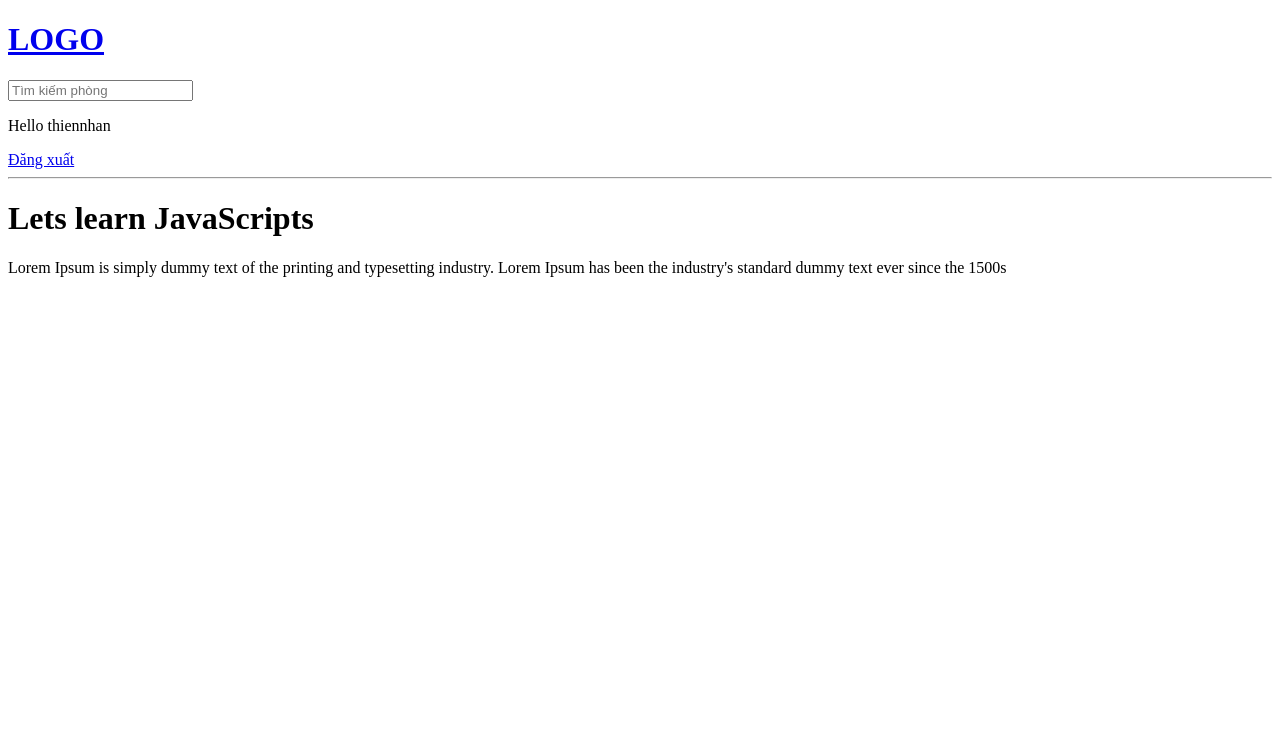
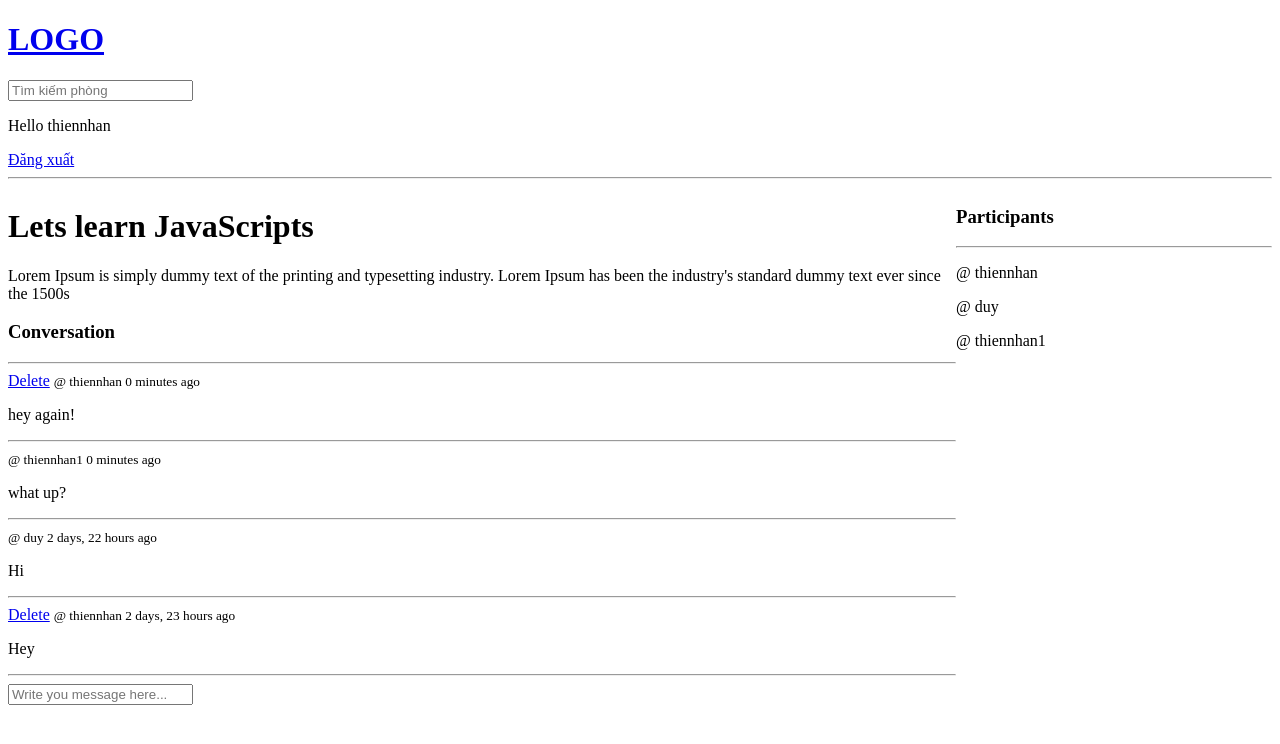
Before and after one commit to lamnhann/Django_blog, a Django app: page /room/1/ in a window 1280 px wide. Shown: the top 744 px of the page. Run offline with Django 5.2, Linux system fonts and the light colour scheme; a user stored in the database is signed in; data comes from the database, SQL or seed files in the repository; both versions use the stored data as it was after the commit.

Commit message:
Chat room message CRUD

```diff
--- a/base/models.py
+++ b/base/models.py
@@ -15,7 +15,8 @@ class Room(models.Model):
     topic = models.ForeignKey(Topic, on_delete= models.SET_NULL, null=True)
     name = models.CharField(max_length=200)
     description = models.TextField(null=True, blank=True)
-    # participants =
+    participants = models.ManyToManyField(
+        User, related_name='participants', blank=True)
     updated = models.DateTimeField(auto_now=True)
     created = models.DateTimeField(auto_now_add=True)
 
--- a/base/templates/base/room.html
+++ b/base/templates/base/room.html
@@ -1,7 +1,60 @@
 {% extends 'main.html' %}
 
 {% block content %}
-<h1>{{room.name}}</h1>
-<p>{{room.description}}</p>
+
+<style>
+    .room-container{
+        display: grid;
+        grid-template-columns: 3fr 1fr;
+    }
+</style>
+
+<div class="room-container">
+
+    <div>
+
+        <h1>{{room.name}}</h1>
+
+        <p>{{room.description}}</p>
+
+
+        <div class="comment-wrapper">
+            <h3>Conversation</h3>
+            <hr>
+
+            {% for message in room_messages %}
+                <div>
+                    {% if request.user == message.user %}
+                        <a href="{% url 'delete-message' message.id %}">Delete</a>
+                    {% endif %}
+                    <small>@ {{message.user}} {{message.created|timesince}} ago</small>
+                    <p>{{message.body}}</p>
+                    <hr>
+                </div>
+            {% endfor %}
+        </div>
+
+        {% if request.user.is_authenticated %}
+        <div class="comment-form">
+            <form method="POST" action="">
+                {% csrf_token %}
+                <input type="text" name="body" placeholder="Write you message here..." />
+            </form>
+        </div>
+        {% endif %}
+
+    </div>
+
+    <div>
+        <h3>Participants</h3>
+        <hr>
+        {% for user in participants %}
+            <div>
+                <p>@ {{user.username}}</p>
+            </div>
+        {% endfor %}
+    </div>
+
+</div>
 
 {% endblock content %}
--- a/base/urls.py
+++ b/base/urls.py
@@ -12,4 +12,5 @@ urlpatterns = [
     path('create-room/', views.createRoom, name="create-room"),
     path('update-room/<str:pk>', views.updateRoom, name="update-room"),
     path('delete-room/<str:pk>', views.deleteRoom, name="delete-room"),
+    path('delete-message/<str:pk>', views.deleteMessage, name="delete-message"),
 ]
--- a/base/views.py
+++ b/base/views.py
@@ -6,7 +6,7 @@ from django.db.models import Q
 from django.contrib.auth.models import User
 from django.contrib.auth import authenticate, login, logout
 from django.contrib.auth.forms import UserCreationForm
-from .models import Room, Topic
+from .models import Room, Topic, Message
 from .forms import RoomForm
 
 # Create your views here.
@@ -88,7 +88,19 @@ def home(request):
 
 def room(request, pk):
     room = Room.objects.get(id=pk)
-    context = {'room': room}
+    room_messages = room.message_set.all().order_by('-created')
+    participants = room.participants.all()
+
+    if request.method == 'POST':
+        message = Message.objects.create(
+            user = request.user,
+            room = room,
+            body = request.POST.get('body')
+        )
+        room.participants.add(request.user)
+        return redirect('room', pk=room.id)
+
+    context = {'room': room, 'room_messages': room_messages, 'participants': participants}
     return render(request, 'base/room.html', context)
 
 @login_required(login_url='login')
@@ -132,3 +144,15 @@ def deleteRoom(request, pk):
         room.delete()
         return redirect('home')
     return render(request, 'base/delete.html', {'obj': room})
+
+@login_required(login_url='login')
+def deleteMessage(request, pk):
+    message = Message.objects.get(id=pk)
+
+    if request.user != message.user:
+        return HttpResponse('Bạn không được cho phép')
+
+    if request.method == 'POST':
+        message.delete()
+        return redirect('home')
+    return render(request, 'base/delete.html', {'obj': message})
```
Also changed, not shown: base/migrations/0003_alter_room_options_room_participants.py (added), base/migrations/0004_alter_room_participants.py (added), db.sqlite3.
